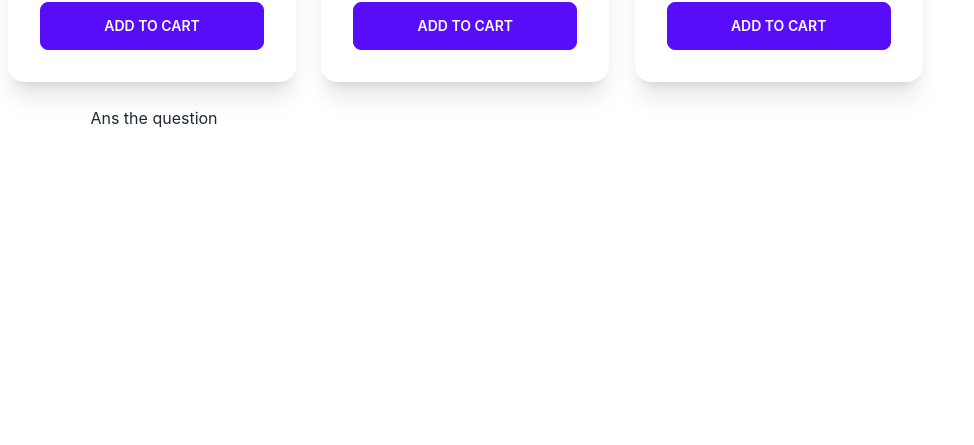
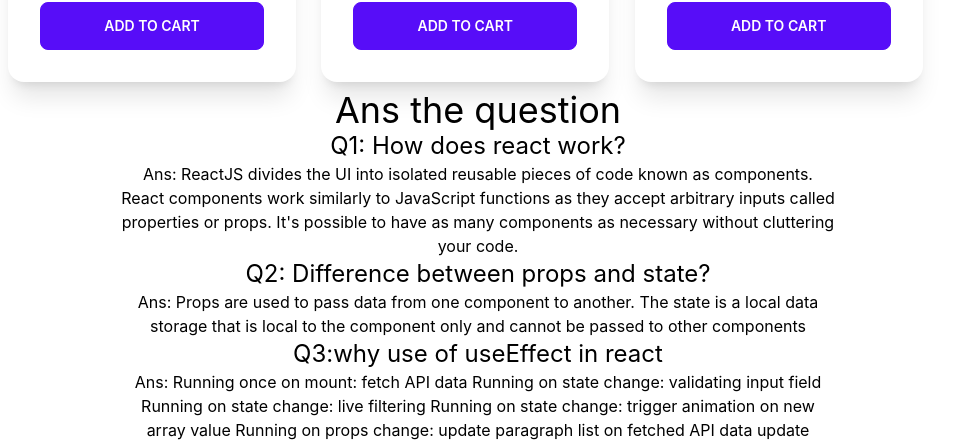
Before and after one commit to Tauhidul-IR/Body-fitness-Club-8, a React (Create React App) app: page / in a window 1280 px wide. Shown: the part 1134-1579 px from the top of the page, without its empty margins (0-974 px from the left). Before the commit the page ends 1264 px from the top, so only its background shows below. Built offline with nearby package versions, Linux system fonts and the light colour scheme.

Commit message:
ans question

```diff
--- a/src/components/Home/Home.js
+++ b/src/components/Home/Home.js
@@ -41,6 +41,7 @@ const Home = () => {
 
     // console.log(carts)
     return (
+        <div>
             <div className='grid grid-cols-4 gap-4 bg-white'>
                 <div className='col-span-3'>
                     <div className='mb-10 text-left ml-4 text-blue-900'>
@@ -64,8 +65,33 @@ const Home = () => {
                         clickCart={clickCart}
                     ></Summary>
                 </div>
+
+            </div>
+            <div className='grid grid-cols-4 gap-4 bg-white text-black'>
+                <div className='col-span-3'>
+                    <h1 className='text-4xl'>Ans the question</h1>
                     <div>
-                <h1>Ans the question</h1>
+                        <div className='w-3/4 mx-auto'>
+                            <h1 className='text-2xl'>Q1: How does react work?</h1>
+                            <p>Ans: ReactJS divides the UI into isolated reusable pieces of code known as components. React components work similarly to JavaScript functions as they accept arbitrary inputs called properties or props. It's possible to have as many components as necessary without cluttering your code.</p>
+                        </div>
+
+                        <div className='w-3/4 mx-auto'>
+                            <h1 className='text-2xl'>Q2: Difference between props and state?</h1>
+                            <p>Ans: Props are used to pass data from one component to another. The state is a local data storage that is local to the component only and cannot be passed to other components</p>
+                        </div>
+
+                        <div className='w-3/4 mx-auto'>
+                            <h1 className='text-2xl'>Q3:why use of useEffect in react</h1>
+                            <p>Ans: Running once on mount: fetch API data
+                                Running on state change: validating input field
+                                Running on state change: live filtering
+                                Running on state change: trigger animation on new array value
+                                Running on props change: update paragraph list on fetched API data update
+                                Running on props change: updating fetched API data to get BTC updated price</p>
+                        </div>
+                    </div>
+                </div>
             </div>
         </div>
     );
```
Also changed, not shown: src/components/Break/Break.js (added). Lines whose indentation alone changed are shown as unchanged.
